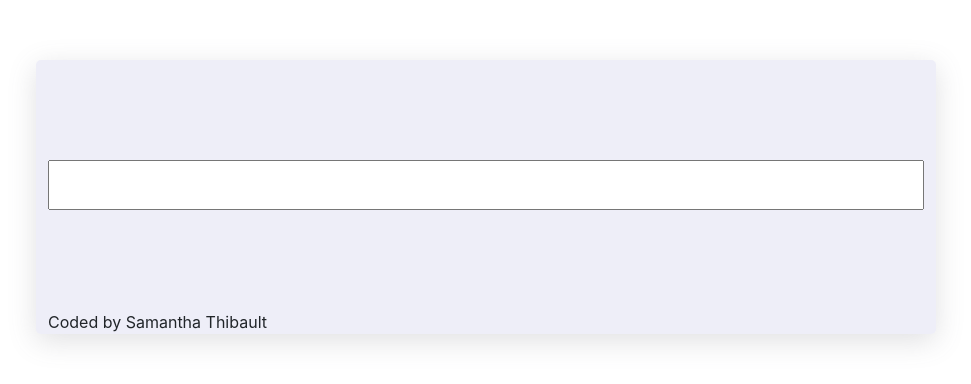
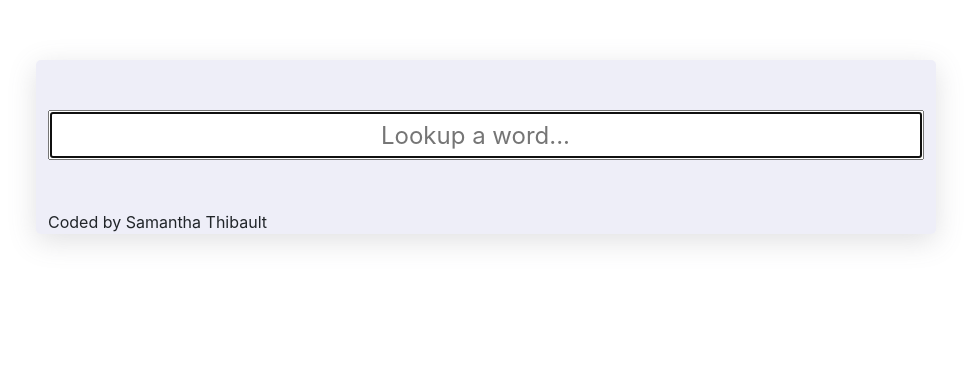
Before and after one commit to Samantha-a-T/dictionary-app, a React (Create React App) app: page / in a window 1280 px wide. Shown: the top 384 px of the page, without its empty margins (154-1125 px from the left). Built offline with nearby package versions, Linux system fonts and the light colour scheme; no server answers.

Commit message:
style search bar

```diff
--- a/src/Dictionary.css
+++ b/src/Dictionary.css
@@ -1,14 +1,14 @@
-
-
-.Dictionary section{
+.Dictionary section {
   background-color: rgba(252, 252, 252, 0.671);
   width: 400px;
   padding: 10px;
   border-radius: 3px;
   margin: 10px auto;
 }
-.Dictionary .dictionary-search{
-margin: 100px 0 ;
+.Dictionary .dictionary-search {
+  margin: 50px 0;
   width: 100%;
   height: 50px;
+  font-size: 24px;
+  text-align: center;
 }
--- a/src/Dictionary.js
+++ b/src/Dictionary.js
@@ -32,11 +32,12 @@ export default function Dictionary(props) {
 
      return (
     <div className="Dictionary">
+
       <form onSubmit={handleSubmit}>
         <input
           type="search"
           onChange={handleKeywordChange}
-          className="dictionary-search"
+          className="dictionary-search" placeholder="Lookup a word..." autoFocus
         />
       </form>
 <div className="dictionary-wrapper">
```
Lines whose indentation alone changed are shown as unchanged.
